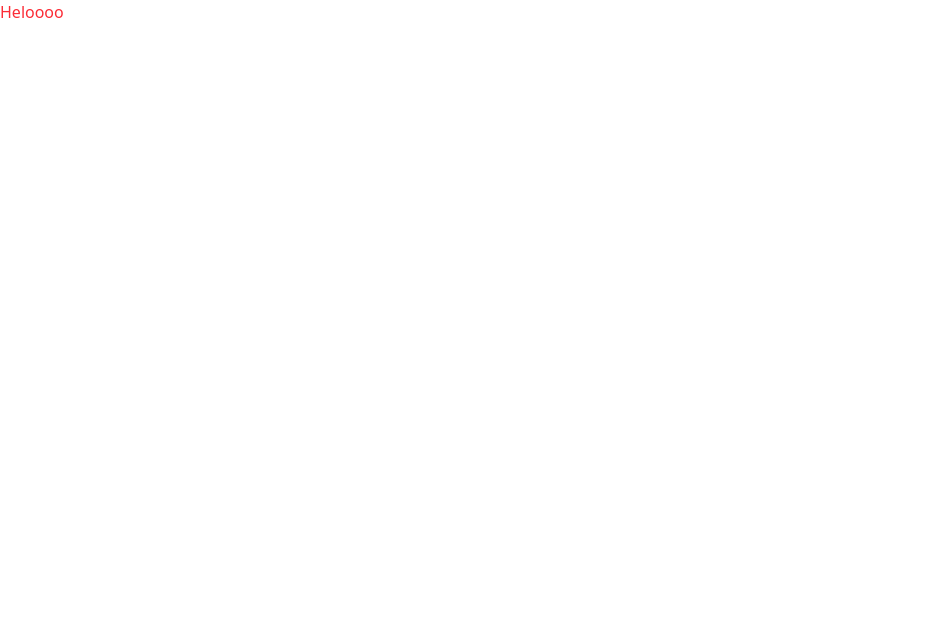
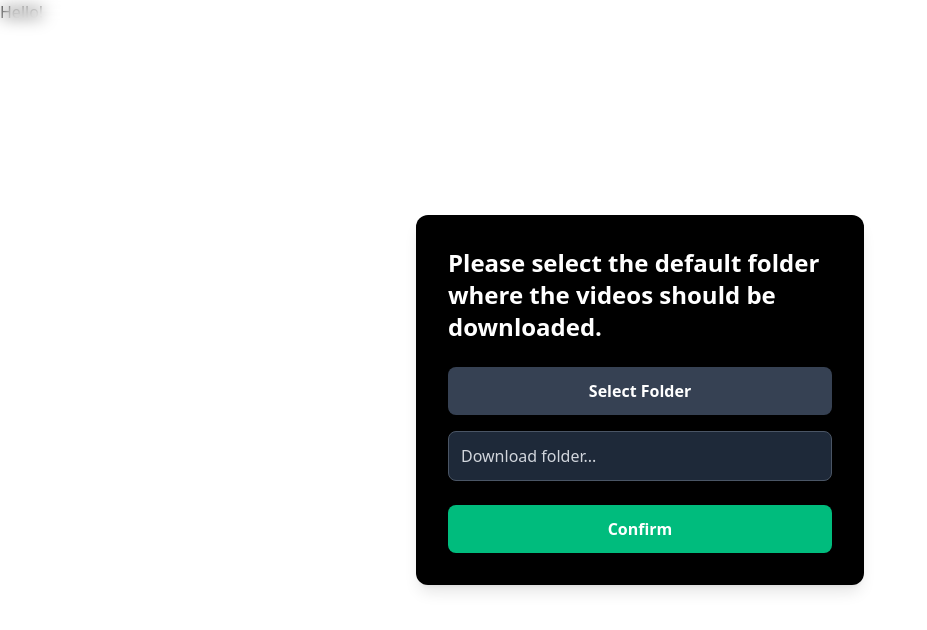
Before and after one commit to sinan2000/snatch-vid, a React (Vite) app: page / in a window 1280 px wide. Shown: the top 630 px of the page, without its empty margins (0-927 px from the left). Built offline with nearby package versions, Linux system fonts and the light colour scheme.

Commit message:
fixed config dir path

```diff
--- a/src-tauri/capabilities/default.json
+++ b/src-tauri/capabilities/default.json
@@ -2,9 +2,12 @@
   "$schema": "../gen/schemas/desktop-schema.json",
   "identifier": "default",
   "description": "Capability for the main window",
-  "windows": ["main"],
+  "windows": [
+    "main"
+  ],
   "permissions": [
     "core:default",
-    "opener:default"
+    "opener:default",
+    "dialog:allow-open"
   ]
 }
--- a/src/App.tsx
+++ b/src/App.tsx
@@ -1,7 +1,14 @@
 import "./App.css";
+import SelectFolder from "./components/select-folder";
 
 function App() {
-  return <p className="text-red-500">Heloooo</p>
+
+  return (
+    <>
+      <p>Hello!</p>
+      <SelectFolder />
+    </>
+  );
 }
 
 export default App;
--- a/src/components/select-folder.tsx
+++ b/src/components/select-folder.tsx
@@ -1,25 +1,73 @@
-interface ModalProps {
-  isOpen: boolean
-  onClose: () => void
-  onConfirm: () => void
-}
+import { useState, useEffect } from "react";
+import { open } from "@tauri-apps/plugin-dialog";
+import { invoke } from "@tauri-apps/api/core";
 
-const SelectFolder = ({
-  isOpen,
-  onClose,
-  onConfirm
-}: ModalProps) => {
-  if (!isOpen) return null
+function SelectFolder() {
+  const [visible, setVisible] = useState<boolean>(true);
+  const [path, setPath] = useState<string | null>(null);
+
+  useEffect(() => {
+    async function checkConfig() {
+      try {
+        const exists = await invoke<boolean>("config_exists");
+        if (exists) {
+          setVisible(false);
+        }
+      } catch (error) {
+        console.error(error);
+      }
+    }
+    checkConfig();
+  }, []);
+
+  async function selectFolder() {
+    const selected = await open({
+      directory: true,
+      multiple: false,
+    });
+
+    if (typeof selected === "string")
+      setPath(selected);
+  }
+
+  async function handleConfirm() {
+    if (path) {
+      try {
+        await invoke("create_config", { dir: path });
+        setVisible(false);
+      } catch (error) {
+        console.error(error);
+      }
+    }
+  };
+
+  if (!visible) return null
 
   return (
-    <div className="fixed inset-0 bg-red-500 bg-opacity-50 backdrop-blur-sm flex justify-center items-center">
-      <div className="bg-black text-white p-6 rounded-lg max-w-sm w-full">
-        <h2 className="text-xl font-bold mb-4">
+    <div className="fixed inset-0 bg-opacity-50 backdrop-blur-sm flex justify-center items-center">
+      <div className="bg-black text-white p-8 rounded-xl max-w-md w-full shadow-lg">
+        <h2 className="text-2xl font-bold mb-6">
           Please select the default folder where the videos should be downloaded.
         </h2>
+
+        <div className="flex flex-col space-y-4 mb-6">
+          <button
+            onClick={selectFolder}
+            className="w-full bg-gray-700 text-white py-3 px-4 rounded-lg font-semibold hover:bg-gray-600 transition-colors duration-200 focus:outline-none focus:ring-2 focus:ring-gray-400"
+          >
+            Select Folder
+          </button>
+          <input
+            type="text"
+            value={path || "Download folder..."}
+            readOnly
+            className="w-full p-3 bg-gray-800 text-gray-300 border border-gray-600 rounded-lg focus:outline-none focus:ring-2 focus:ring-gray-400"
+          />
+        </div>
+
         <button
-          onClick={onConfirm}
-          className="w-full bg-emerald-500 text-white py-2 px-4 rounded-lg hover:bg-emerald-600 transition-colors"
+          onClick={handleConfirm}
+          className="w-full bg-emerald-500 text-white py-3 px-4 rounded-lg font-semibold hover:bg-emerald-600 transition-colors duration-200 focus:outline-none focus:ring-2 focus:ring-emerald-400"
         >
           Confirm
         </button>
```
Also changed, not shown: 1 other file (tests, documents, lock files or other folders).
